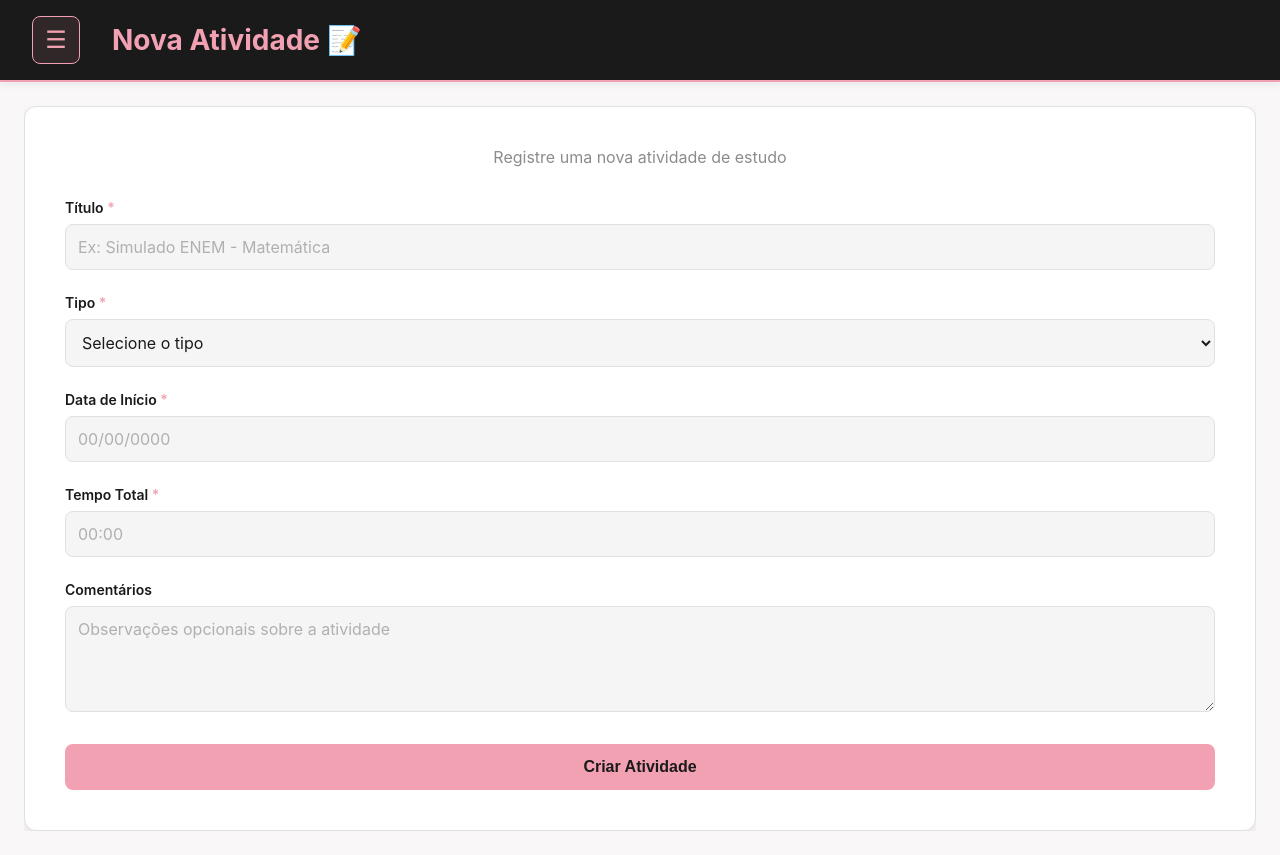
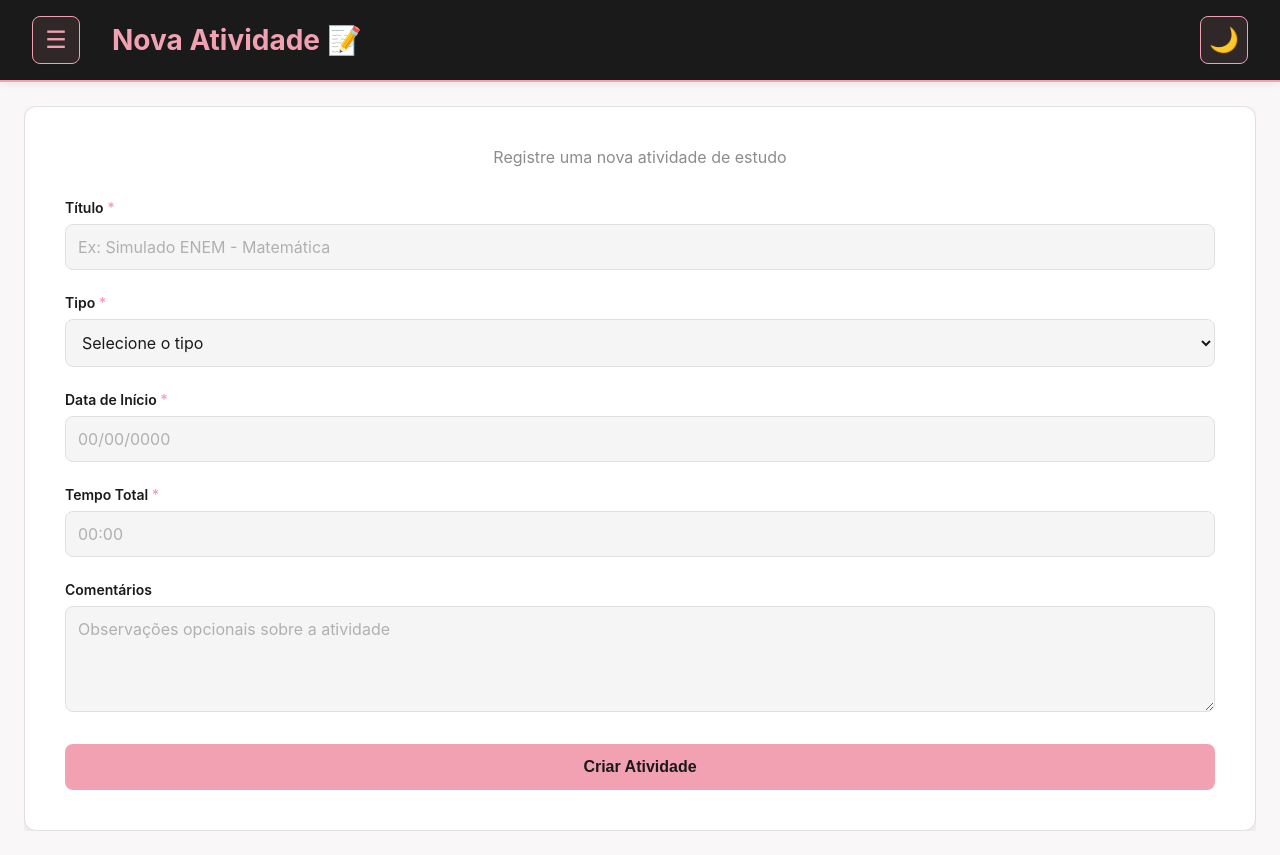
Before and after one commit to LucasAraujjo/PACD-DEV, a React (Vite) app: page /nova-atividade in a window 1280 px wide. Built offline with nearby package versions, Linux system fonts and the light colour scheme; sample sign-in values are in the browser's storage.

Commit message:
Add files via upload

```diff
--- a/src/App.jsx
+++ b/src/App.jsx
@@ -1,5 +1,6 @@
 import { BrowserRouter as Router, Routes, Route, Navigate } from 'react-router-dom';
 import { AuthProvider, useAuth } from './context/AuthContext';
+import { ThemeProvider } from './context/ThemeContext';
 import Login from './pages/Login';
 import NovaAtividade from './pages/NovaAtividade';
 import MinhasAtividades from './pages/MinhasAtividades';
@@ -27,6 +28,7 @@ function PrivateRoute({ children }) {
 
 function App() {
   return (
+    <ThemeProvider>
       <AuthProvider>
         <Router>
           <Routes>
@@ -51,6 +53,7 @@ function App() {
           </Routes>
         </Router>
       </AuthProvider>
+    </ThemeProvider>
   );
 }
 
--- /dev/null
+++ b/src/components/ThemeToggleButton.jsx
@@ -0,0 +1,19 @@
+import { useTheme } from '../context/ThemeContext';
+import '../styles/ThemeToggleButton.css';
+
+const ThemeToggleButton = () => {
+  const { theme, toggleTheme } = useTheme();
+
+  return (
+    <button
+      className="theme-toggle-button"
+      onClick={toggleTheme}
+      aria-label={theme === 'light' ? 'Ativar tema escuro' : 'Ativar tema claro'}
+      title={theme === 'light' ? 'Tema Escuro' : 'Tema Claro'}
+    >
+      {theme === 'light' ? '🌙' : '☀️'}
+    </button>
+  );
+};
+
+export default ThemeToggleButton;
--- /dev/null
+++ b/src/context/ThemeContext.jsx
@@ -0,0 +1,36 @@
+import { createContext, useContext, useState, useEffect } from 'react';
+
+const ThemeContext = createContext();
+
+export const useTheme = () => {
+  const context = useContext(ThemeContext);
+  if (!context) {
+    throw new Error('useTheme deve ser usado dentro de um ThemeProvider');
+  }
+  return context;
+};
+
+export const ThemeProvider = ({ children }) => {
+  const [theme, setTheme] = useState(() => {
+    // Verificar se há tema salvo no localStorage
+    const savedTheme = localStorage.getItem('pacd-theme');
+    return savedTheme || 'light';
+  });
+
+  useEffect(() => {
+    // Aplicar o tema ao body
+    document.body.setAttribute('data-theme', theme);
+    // Salvar no localStorage
+    localStorage.setItem('pacd-theme', theme);
+  }, [theme]);
+
+  const toggleTheme = () => {
+    setTheme(prevTheme => prevTheme === 'light' ? 'dark' : 'light');
+  };
+
+  return (
+    <ThemeContext.Provider value={{ theme, toggleTheme }}>
+      {children}
+    </ThemeContext.Provider>
+  );
+};
--- a/src/pages/MinhasAtividades.jsx
+++ b/src/pages/MinhasAtividades.jsx
@@ -1,6 +1,7 @@
 import { useState, useEffect } from 'react';
 import Sidebar from '../components/Sidebar';
 import ConfirmDialog from '../components/ConfirmDialog';
+import ThemeToggleButton from '../components/ThemeToggleButton';
 import { ToastContainer, toast } from 'react-toastify';
 import 'react-toastify/dist/ReactToastify.css';
 import '../styles/MinhasAtividades.css';
@@ -469,6 +470,7 @@ const MinhasAtividades = () => {
             <button onClick={carregarDados} className="botao-recarregar" disabled={isLoading}>
               {isLoading ? '🔄' : '↻'}
             </button>
+            <ThemeToggleButton />
           </div>
         </header>
 
--- a/src/pages/NovaAtividade.jsx
+++ b/src/pages/NovaAtividade.jsx
@@ -1,5 +1,6 @@
 import React, { useState } from 'react';
 import Sidebar from '../components/Sidebar';
+import ThemeToggleButton from '../components/ThemeToggleButton';
 import '../styles/NovaAtividade.css';
 
 const NovaAtividade = () => {
@@ -334,6 +335,7 @@ const NovaAtividade = () => {
             ☰
           </button>
           <h1 className="page-titulo">Nova Atividade 📝</h1>
+          <ThemeToggleButton />
         </header>
 
         {/* Main Content */}
--- /dev/null
+++ b/src/styles/ThemeToggleButton.css
@@ -0,0 +1,44 @@
+/* Theme Toggle Button */
+.theme-toggle-button {
+  width: 48px;
+  height: 48px;
+  background: rgba(242, 161, 179, 0.1);
+  border: 1px solid var(--primary);
+  border-radius: 8px;
+  color: var(--primary);
+  font-size: 1.5rem;
+  cursor: pointer;
+  display: flex;
+  align-items: center;
+  justify-content: center;
+  transition: all 0.3s ease;
+  box-shadow: var(--shadow-sm);
+}
+
+.theme-toggle-button:hover {
+  background: var(--primary);
+  color: var(--black);
+  box-shadow: var(--shadow);
+  transform: translateY(-2px);
+}
+
+.theme-toggle-button:active {
+  transform: translateY(0);
+}
+
+/* Responsividade */
+@media (max-width: 768px) {
+  .theme-toggle-button {
+    width: 44px;
+    height: 44px;
+    font-size: 1.35rem;
+  }
+}
+
+@media (max-width: 480px) {
+  .theme-toggle-button {
+    width: 40px;
+    height: 40px;
+    font-size: 1.25rem;
+  }
+}
--- a/src/styles/theme.css
+++ b/src/styles/theme.css
@@ -1,5 +1,6 @@
 /* 🎨 PACD - Paleta de Cores Pastel Rosa */
-:root {
+:root,
+body[data-theme="light"] {
   /* Cores Principais */
   --primary: #F2A1B3; /* Rosa pastel - identidade visual */
   --primary-hover: #E88FA3; /* Rosa pastel mais escuro para hover */
@@ -35,6 +36,47 @@
   --shadow: 0 2px 8px 0 rgba(26, 26, 26, 0.08);
   --shadow-md: 0 4px 12px 0 rgba(26, 26, 26, 0.10);
   --shadow-lg: 0 8px 24px 0 rgba(26, 26, 26, 0.12);
+}
+
+/* 🌙 TEMA ESCURO
+   Regra: Branco → Preto | Preto → Rosa Pastel | Rosa → Cinza
+*/
+body[data-theme="dark"] {
+  /* Cores Principais - Rosa vira Cinza */
+  --primary: #B0B0B0; /* Cinza no tema escuro */
+  --primary-hover: #8C8C8C; /* Cinza mais escuro para hover */
+  --primary-light: #D4D4D4; /* Cinza mais claro */
+
+  /* Cores de Base - Preto vira Rosa Pastel */
+  --black: #F2A1B3; /* Rosa pastel no lugar do preto */
+  --gray: #666666; /* Cinza mais escuro para contraste */
+  --gray-dark: #888888; /* Cinza médio */
+  --gray-light: #555555; /* Cinza escuro */
+
+  /* Backgrounds - Branco vira Preto */
+  --background: #0A0A0A; /* Fundo principal preto */
+  --card-bg: #1A1A1A; /* Cards em preto mais claro */
+  --input-bg: #0F0F0F; /* Inputs em preto */
+
+  /* Textos - Invertidos para leitura em fundo escuro */
+  --text-primary: #FFFFFF; /* Texto principal branco */
+  --text-secondary: #B0B0B0; /* Texto secundário cinza claro */
+  --text-tertiary: #888888; /* Texto terciário cinza médio */
+
+  /* Bordas - Mais escuras */
+  --border: #2A2A2A; /* Borda padrão escura */
+  --border-light: #1F1F1F; /* Borda mais escura */
+
+  /* Estados - Adaptados */
+  --success: #4A9A6A; /* Verde mais escuro */
+  --error: #C24A5E; /* Vermelho mais escuro */
+  --warning: #D5A770; /* Amarelo mais escuro */
+
+  /* Sombras - Mais intensas para fundos escuros */
+  --shadow-sm: 0 1px 2px 0 rgba(0, 0, 0, 0.3);
+  --shadow: 0 2px 8px 0 rgba(0, 0, 0, 0.4);
+  --shadow-md: 0 4px 12px 0 rgba(0, 0, 0, 0.5);
+  --shadow-lg: 0 8px 24px 0 rgba(0, 0, 0, 0.6);
 }
 
 /* Reset Global */
```
Lines whose indentation alone changed are shown as unchanged.
